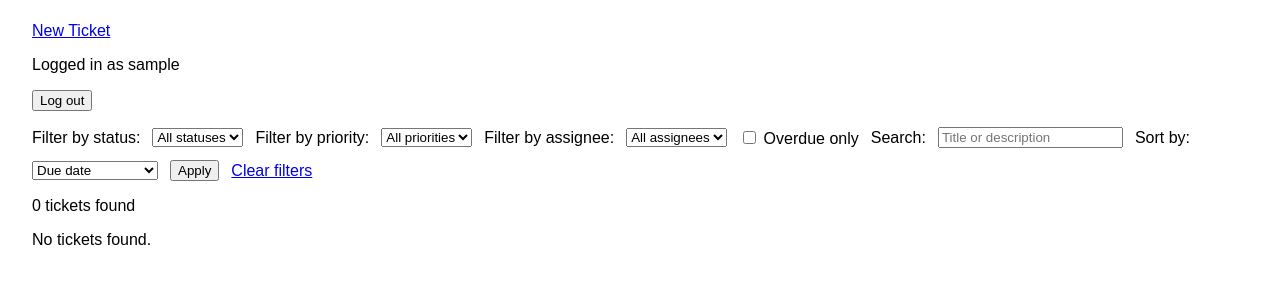
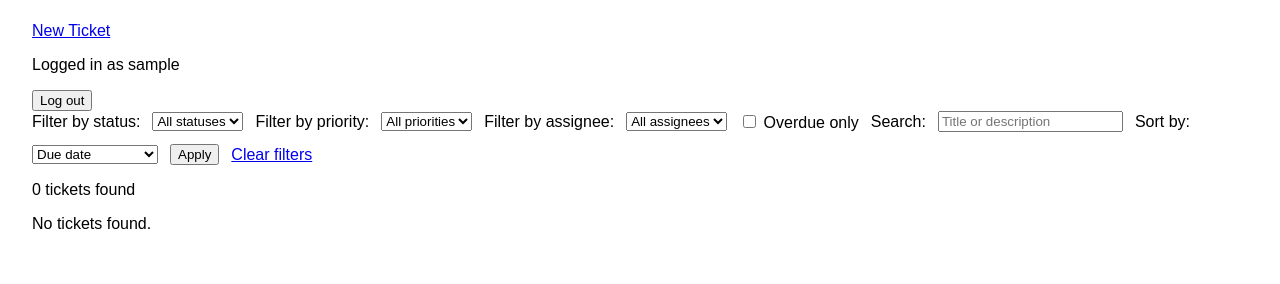
Before and after one commit to aaronrine/django-ticket-tracker, a Django app: page /tickets/ in a window 1280 px wide. Shown: the part 68-352 px from the top of the page. Run offline with Django 5.2, Linux system fonts and the light colour scheme; the visitor is signed in with stand-in values (Sample User, id 1); data comes from the database, SQL or seed files in the repository; data that the repository does not hold is empty.

Commit message:
scope filter styles

```diff
--- a/tickets/static/tickets/styles.css
+++ b/tickets/static/tickets/styles.css
@@ -3,7 +3,7 @@ body {
     margin: 2rem;
 }
 
-form {
+.filters {
     display: flex;
     flex-wrap: wrap;
     gap: 0.75rem;
--- a/tickets/templates/tickets/ticket_list.html
+++ b/tickets/templates/tickets/ticket_list.html
@@ -19,7 +19,7 @@
         {% csrf_token %}
         <button type="submit">Log out</button>
     </form>
-    <form method="get">
+    <form method="get" class="filters">
         <label for="status">Filter by status:</label>
 
         <select name="status" id="status">
```
